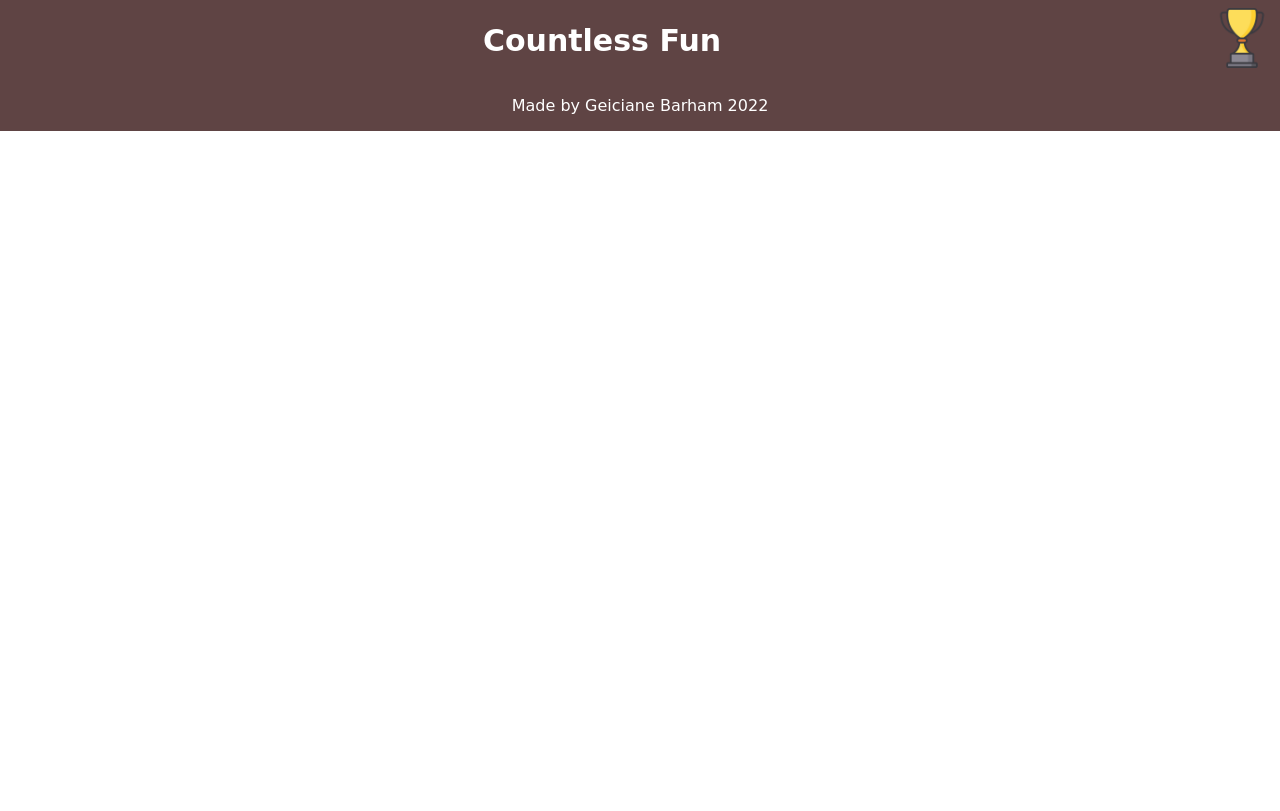
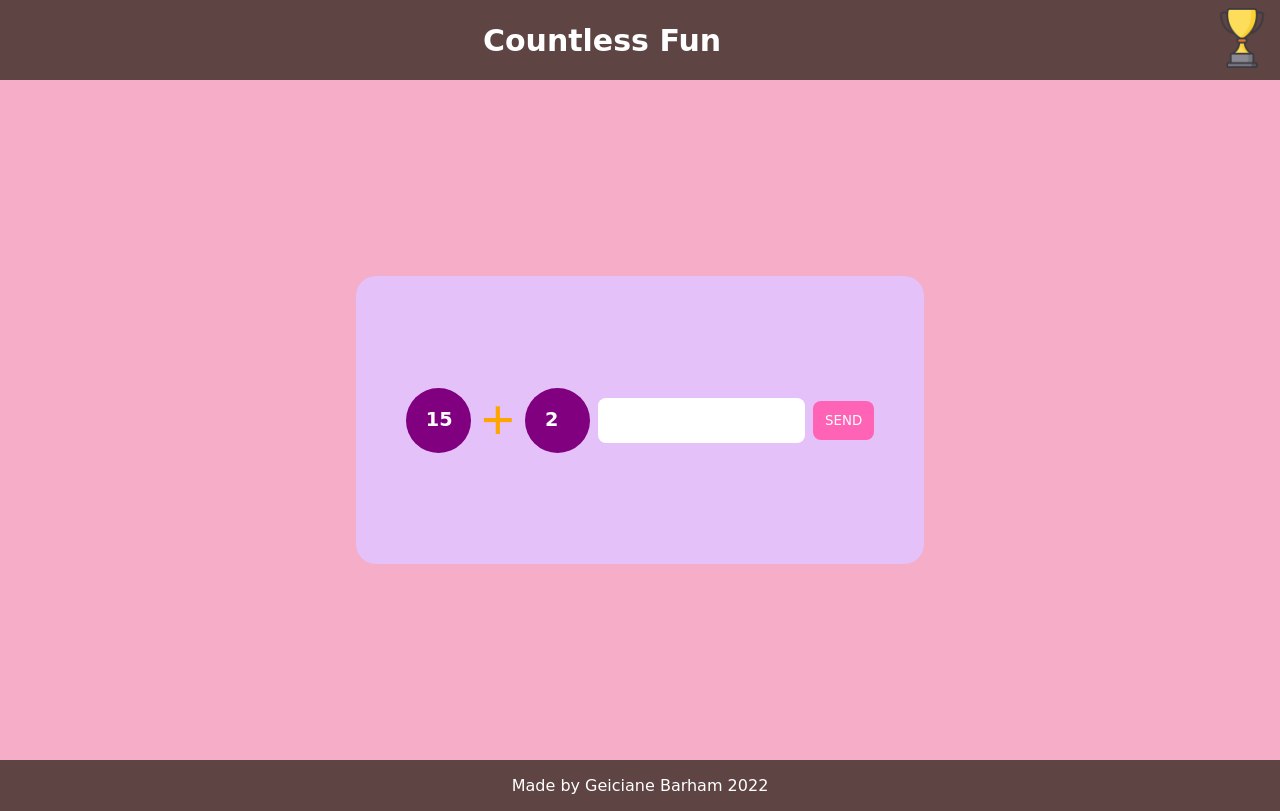
Before and after one commit to geicibarham/Count, a React (Create React App) app: page /second in a window 1280 px wide. Built offline with nearby package versions, Linux system fonts and the light colour scheme.

Commit message:
solved bug for datatypes not being the same

```diff
--- a/src/App.js
+++ b/src/App.js
@@ -2,6 +2,7 @@ import Landing from "./components/landing/landing";
 import Nav from "./components/nav/Nav";
 import Footer from "./components/footer/Footer";
 import Firstgame from "./components/firstGame/Firstgame";
+import SecondGame from "./components/secondGame/secondGame";
 import Score from "./components/score/score";
 import "./App.scss";
 import { BrowserRouter, Routes, Route } from "react-router-dom";
@@ -13,6 +14,7 @@ function App() {
         <Route path="/" element={<Landing />} />
         <Route path="/first" element={<Firstgame />} />
         <Route path="/scores" element={<Score />} />
+        <Route path="/second" element={<SecondGame/>} />
       </Routes>
       <Footer />
     </BrowserRouter>
--- a/src/App.scss
+++ b/src/App.scss
@@ -3,7 +3,17 @@
 @use "./components/footer/footer";
 @use "./components/firstGame/first";
 @use "./components/score/score";
-$whitetext:white;
+@use "./components/secondGame/secondGame";
 .comic {
     font-family: "comic sans ms";
   }
+
+  .roundedCorner {
+    border-radius: 20px;
+  }
+
+  .btn-general {
+    padding:8px;
+    border:none;
+    border-radius: 8px;
+  }
--- a/src/components/landing/landing.js
+++ b/src/components/landing/landing.js
@@ -11,7 +11,10 @@ const Landing = () => {
             <img className="btnIcon" src={cupcake} alt="cupcake icon" />
           </button>
         </Link>
+        <Link to="/second">
         <button className="secondBtn comic">Level 2</button>
+        </Link>
+
         <button className="thirdBtn comic"> Level 3</button>
       </div>
     </section>
--- /dev/null
+++ b/src/components/secondGame/_secondGame.scss
@@ -0,0 +1,61 @@
+@mixin roundedbtn {
+  height: 25px;
+  width: 25px;
+  padding: 20px;
+  border-radius: 50px;
+  font-weight: bold;
+  display: inline-block;
+  color: white;
+  font-size: larger;
+}
+
+.outer-container {
+min-height: 85vh;
+display: flex;
+align-items: center;
+justify-content: center;
+background-color: #f6adc7;
+
+
+
+input {
+    border: none;
+    padding:15px;
+    border-radius: 8px;
+    margin:8px 8px;
+}
+// #27bf03
+.firstNumber{
+background-color:purple
+}
+
+.secondNumber {
+background-color:purple;
+}
+.second-game-form {
+  display: flex;
+  background-color: #E4C1F9;
+  padding:50px;
+  align-items: center;
+
+  button{
+padding: 12px;
+background-color: #ff63b5;
+color:white;
+&:hover{
+    background-color: #ff63b666;
+}
+  }
+}
+
+
+.number {
+  @include roundedbtn;
+}
+.operator{
+    color:orange !important;
+    font-size: 60px;
+    padding:10px;
+}
+
+}
--- /dev/null
+++ b/src/components/secondGame/secondGame.js
@@ -0,0 +1,83 @@
+import React, { useState, useEffect } from "react";
+
+let operators = ["+"];
+const randomOperation = operators[Math.floor(Math.random() * operators.length)];
+
+
+const SecondGame = () => {
+  const [firstNum, setFirst] = useState(Math.floor(Math.random() * 20));
+  const [secondNum, setSecond] = useState(Math.floor(Math.random() * 10));
+  const [feedback, setFeedback] = useState("");
+
+  const [result, setResult] = useState("");
+  const [answer, setAnswer] = useState("");
+  const [test,setTest] = useState("")
+
+
+  useEffect(() => {
+    if (randomOperation === "+") {
+      setResult(firstNum + secondNum)
+
+    }
+    // else if (randomOperation === "*") {
+    //   setResult(firstNum * secondNum);
+    // } else if (randomOperation === "-") {
+    //   setResult(firstNum - secondNum);
+    // } else {
+    //   setResult(firstNum / secondNum);
+    // }
+  }, [firstNum, secondNum]);
+
+  const handleChange = (e) => {
+
+    setAnswer(e.target.value);
+    setTest(result.toString())
+  };
+  const HandleSubmit = (e) => {
+    setAnswer(answer);
+    e.preventDefault();
+
+    if (answer === test) {
+      setFeedback("correct");
+    } else {
+      setFeedback("wrong");
+    }
+  };
+
+console.log(result)
+console.log(typeof result)
+console.log(answer)
+console.log(typeof answer)
+console.log(feedback)
+
+console.log(test)
+console.log(typeof test)
+
+
+
+  return (
+    <section className="outer-container">
+      <div>
+
+        <form className="second-game-form roundedCorner">
+          <p className="comic number firstNumber">{firstNum}</p>
+          <h1 className="operator">{randomOperation}</h1>
+          <p className="comic number secondNumber">{secondNum}</p>
+          <input
+            type="number"
+            onChange={handleChange}
+            value={answer}
+
+          />
+          <div>
+            <button onClick={HandleSubmit} className="comic btn-general">
+              SEND
+            </button>
+          </div>
+        </form>
+      </div>
+    </section>
+  );
+};
+
+export default SecondGame;
```
Also changed, not shown: src/assets/images/candy.jpg (added), src/assets/images/pink.jpg (added).
